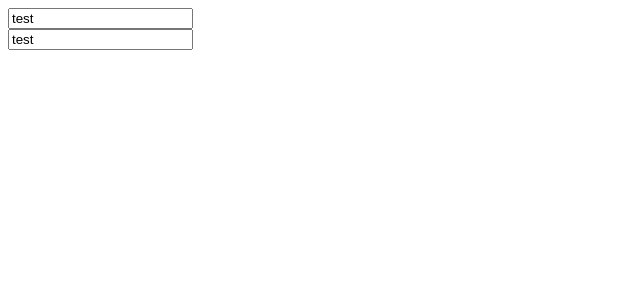
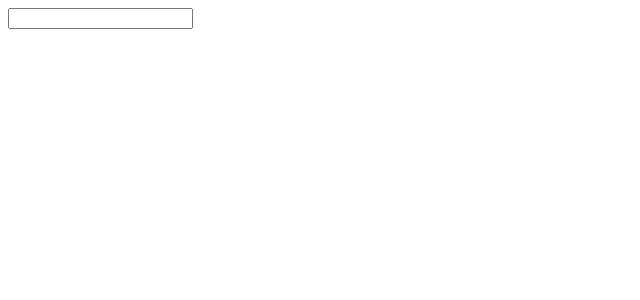
Before and after one commit to plightfield/vue-cdk, a Vue app: page / in a window 1280 px wide. Shown: the top 300 px of the page, without its empty margins (0-640 px from the left). Built offline with nearby package versions, Linux system fonts and the light colour scheme.

Commit message:
try to add abstract form

```diff
--- a/package.json
+++ b/package.json
@@ -6,10 +6,11 @@
     "build": "vite build"
   },
   "dependencies": {
+    "async-validator": "^3.4.0",
     "vue": "^3.0.0-rc.1"
   },
   "devDependencies": {
-    "vite": "^1.0.0-rc.1",
-    "@vue/compiler-sfc": "^3.0.0-rc.1"
+    "@vue/compiler-sfc": "^3.0.0-rc.1",
+    "vite": "^1.0.0-rc.1"
   }
 }
--- a/src/App.vue
+++ b/src/App.vue
@@ -1,13 +1,14 @@
 <template>
   <div>
-    <test />
+    <Test />
   </div>
 </template>
 
 <script>
-import Test from "./components/Test.vue";
+import Test from "./components/Test.tsx";
 export default {
   name: "app",
   components: { Test },
+  setup(_, ctx) {},
 };
 </script>
--- /dev/null
+++ b/src/components/Form/AbstractForm.ts
@@ -0,0 +1,112 @@
+import Schema, { Rules, ErrorList } from "async-validator";
+import { SetupContext, Ref, ComputedRef, ref, computed } from "vue";
+
+/**
+ * abstract form class
+ *
+ * @export
+ * @abstract
+ * @class AbstractForm
+ */
+export default abstract class AbstractForm {
+  /**
+   * form model
+   * can be an array or an object
+   *
+   * @abstract
+   * @type {({ [key: string]: any } | Ref<Array<any>>)}
+   * @memberof AbstractForm
+   */
+  abstract model: { [key: string]: any } | Ref<Array<any>>;
+
+  /**
+   * the validator use async validator to validate model
+   *
+   * @memberof AbstractForm
+   */
+  validator = new Schema({});
+
+  /**
+   * validation ruls，in {key: [ruleItems]} form
+   *
+   * @type {Rules}
+   * @memberof AbstractForm
+   */
+  rules: Rules = {};
+
+  /**
+   * Vue setup context, use to emit events
+   *
+   * @type {SetupContext}
+   * @memberof AbstractForm
+   */
+  ctx: SetupContext;
+
+  /**
+   * checkout errors in { message: '' , field: 'form'}
+   *
+   * @type {(Ref<ErrorList | null>)}
+   * @memberof AbstractForm
+   */
+  errorList: Ref<ErrorList | null>;
+
+  /**
+   * if this form is valid
+   *
+   * @type {ComputedRef<boolean>}
+   * @memberof AbstractForm
+   */
+  valid: ComputedRef<boolean>;
+
+  /**
+   * if this form is focusing
+   *
+   * @type {Ref<boolean>}
+   * @memberof AbstractForm
+   */
+  focus: Ref<boolean>;
+
+  /**
+   * if this form has been touched - once focused
+   *
+   * @type {Ref<boolean>}
+   * @memberof AbstractForm
+   */
+  touched: Ref<boolean>;
+
+  constructor(ctx: SetupContext) {
+    this.ctx = ctx;
+    this.errorList = ref(null);
+    this.valid = computed(() => (this.errorList.value === null ? true : false));
+    this.focus = ref(false);
+    this.touched = ref(false);
+  }
+
+  /**
+   * set the validation rules, and refresh validator
+   *
+   * @param {Rules} rules
+   * @memberof AbstractForm
+   */
+  setRules(rules: Rules) {
+    this.rules = rules;
+    this.validator = new Schema(rules);
+  }
+
+  /**
+   * attach with the render this context
+   * let child know that they are underneath the FormGroup/FormArray
+   *
+   * @static
+   * @param {*} self
+   * @returns
+   * @memberof FormGroupCompo
+   */
+  attachFormChildren(self: any) {
+    const defaultSlots = self.$slots.default();
+    for (let slot of defaultSlots) {
+      slot.props = { __isFormChild: true, ...slot.props };
+    }
+    return defaultSlots;
+  }
+}
--- /dev/null
+++ b/src/components/Form/Control.tsx
@@ -0,0 +1,22 @@
+import { SetupContext, defineComponent } from "vue";
+import AbstractForm from "./AbstractForm";
+
+export class FormGroupCompo extends AbstractForm {
+  model: { [key: string]: any };
+  constructor(ctx: SetupContext) {
+    super(ctx);
+  }
+}
+
+const FormGroup = defineComponent(function FormGroup(_, ctx) {
+  const formGroup = new FormGroupCompo(ctx);
+  return function () {
+    return (
+      <div>
+        <div>{formGroup.attachFormChildren(this)}</div>
+      </div>
+    );
+  };
+});
+
+export default FormGroup;
--- a/src/components/Form/Form.tsx
+++ /dev/null
@@ -1,43 +0,0 @@
-import { defineComponent, InjectionKey, inject, renderSlot, render } from "vue";
-import FormService, { Model } from "./FormService";
-import { FormItemService } from "./FormItemService";
-
-export const FormItem = defineComponent(function (props: {
-  name: string;
-  token?: string | null;
-}) {
-  const formItemService = FormItemService.getFormItem(props.name, props.token);
-  return () => (
-    <div>
-      <input
-        value={formItemService.model.value}
-        onInput={(e: any) => (formItemService.model.value = e.target.value)}
-      ></input>
-    </div>
-  );
-});
-FormItem.props = {
-  name: {
-    default: "",
-    type: String,
-  },
-  token: {
-    default: null,
-    type: String,
-  },
-};
-
-export const Form = defineComponent(function (
-  props: { token: string | null },
-  { slots }
-) {
-  const formItem = inject(props.token || FormService.token);
-  return () => <div>{renderSlot(slots, "default")}</div>;
-});
-
-Form.props = {
-  token: {
-    default: null,
-    type: String,
-  },
-};
--- a/src/components/Form/FormItemService.ts
+++ /dev/null
@@ -1,20 +0,0 @@
-import { InjectionKey, inject, Ref, toRef, defineComponent } from "vue";
-import FormService, { Model } from "./FormService";
-
-export class FormItemService {
-  static getFormItem(name: string, token?: string) {
-    return new FormItemService(name, token);
-  }
-  name: string;
-  formService: FormService;
-  model: Ref<any>;
-  constructor(name: string, token?: string) {
-    this.name = name;
-    if (token) {
-      this.formService = inject(token);
-    } else {
-      this.formService = inject(FormService.token);
-    }
-    this.model = toRef(this.formService.model, this.name);
-  }
-}
--- a/src/components/Form/FormService.ts
+++ /dev/null
@@ -1,32 +0,0 @@
-import { InjectionKey, reactive, provide, isReactive } from "vue";
-
-export type Model = { [key: string]: any };
-
-/**
- * give the object or reactiveObject context of certain domain
- *
- * @export
- * @class FormService
- */
-export default class FormService {
-  static token: InjectionKey<FormService> = Symbol();
-  static createForm(initalValue?: Model) {
-    const formService = new FormService(initalValue);
-    provide(FormService.token, formService);
-    provide(formService.token, formService);
-    return formService;
-  }
-
-  model: Model;
-  token: string;
-  constructor(initialValue?: Model) {
-    if (!initialValue) {
-      this.model = reactive({});
-    } else if (isReactive(initialValue)) {
-      this.model = initialValue;
-    } else {
-      this.model = reactive(initialValue);
-    }
-    this.token = "formId" + (~~(Math.random() * 1000) + Date.now()).toString();
-  }
-}
--- /dev/null
+++ b/src/components/Test.tsx
@@ -0,0 +1,31 @@
+import FormGroup from "./Form/Control";
+import { defineComponent, watch, watchEffect } from "vue";
+import Schema from "async-validator";
+
+const TestForm = defineComponent(function (props, ctx) {
+  return function () {
+    console.log(ctx.attrs);
+    return (
+      <>
+        <input />
+      </>
+    );
+  };
+});
+const Test = defineComponent(function () {
+  const schema = new Schema({
+    0: [
+      { required: true, message: "fuck" },
+      { min: 13, message: "hahahah" },
+    ],
+  });
+  schema
+    .validate(["sdff", "sdfsdf"], {}, (...data) => {
+      console.log(data);
+    })
+    .then(console.log)
+    .catch(console.log);
+  return () => <FormGroup>{() => <TestForm />}</FormGroup>;
+});
+
+export default Test;
--- a/src/components/Test.vue
+++ /dev/null
@@ -1,34 +0,0 @@
-
-<script lang="ts">
-import FormService from "./Form/FormService";
-import { Form, FormItem } from "./Form/Form";
-import { reactive, watch, watchEffect } from "vue";
-export default {
-  name: "test",
-  components: { "test-form": Form, FormItem },
-  setup() {
-    // 直接传入对象也可
-    // const form = FormService.createForm({
-    //   name:'test',
-    //   password: 'test'
-    // });
-    const model = reactive({
-      name: "test",
-      password: "test",
-    });
-    const form = FormService.createForm(model);
-    watch(model, console.log);
-    return {
-      token: form.token,
-    };
-  },
-};
-</script>
-<template>
-  <div>
-    <test-form :token="token">
-      <form-item name="name" :token="token"></form-item>
-      <form-item name="password"></form-item>
-    </test-form>
-  </div>
-</template>
```
Also changed, not shown: src/components/Form/FormGroupModel.ts (added, +18 -0 lines), 2 other files (tests, documents, lock files or other folders).
